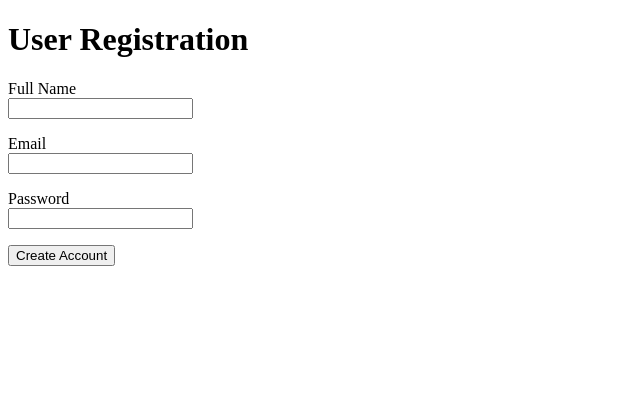
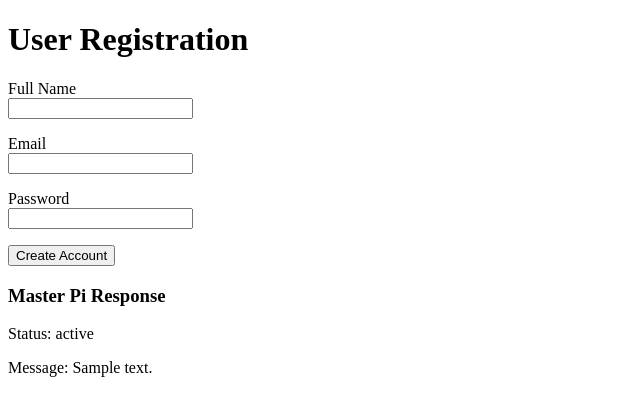
Before and after one commit to Eddie0705/Iot, a Flask app: template agent_pi/templates/register.html in a window 1280 px wide. Shown: the top 416 px of the page, without its empty margins (0-640 px from the left). Run offline with Flask 3, Linux system fonts and the light colour scheme; the template is opened without the code that fills it: most values are stand-ins (such as "Sample title", 1, 10 or a date in 2020).

Commit message:
Connect registration form to Master Pi socket server

```diff
--- a/agent_pi/app.py
+++ b/agent_pi/app.py
@@ -28,12 +28,20 @@ def login():
 def register_page():
 
     if request.method == "POST":
-
         full_name = request.form.get("full_name")
         email = request.form.get("email")
         password = request.form.get("password")
 
-        return f"Registered user: {full_name}"
+        message = {
+            "action": "register",
+            "full_name": full_name,
+            "email": email,
+            "password": password
+        }
+
+        response = send_request(message)
+
+        return render_template("register.html", response=response)
 
     return render_template("register.html")
 
--- a/agent_pi/templates/register.html
+++ b/agent_pi/templates/register.html
@@ -28,6 +28,11 @@
         <button type="submit">Create Account</button>
 
     </form>
+    {% if response %}
+    <h3>Master Pi Response</h3>
+    <p>Status: {{ response.status }}</p>
+    <p>Message: {{ response.message }}</p>
+{% endif %}
 
 </body>
 </html>
```
